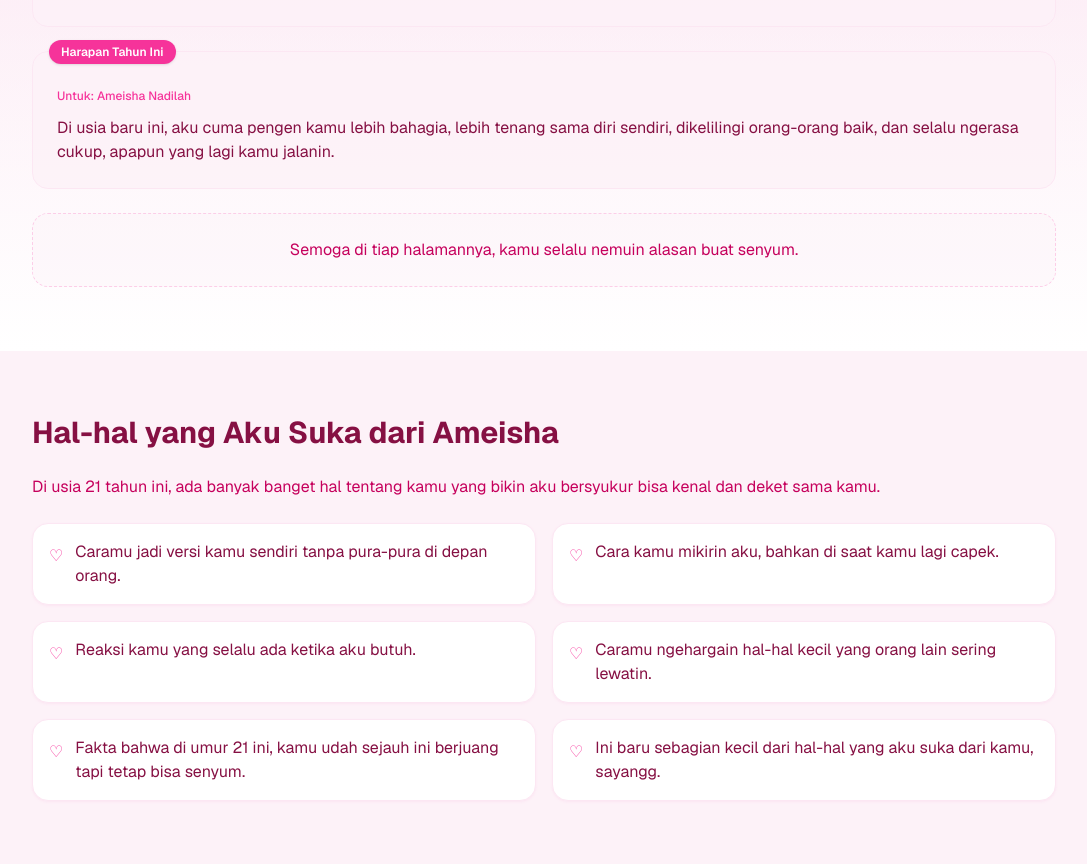
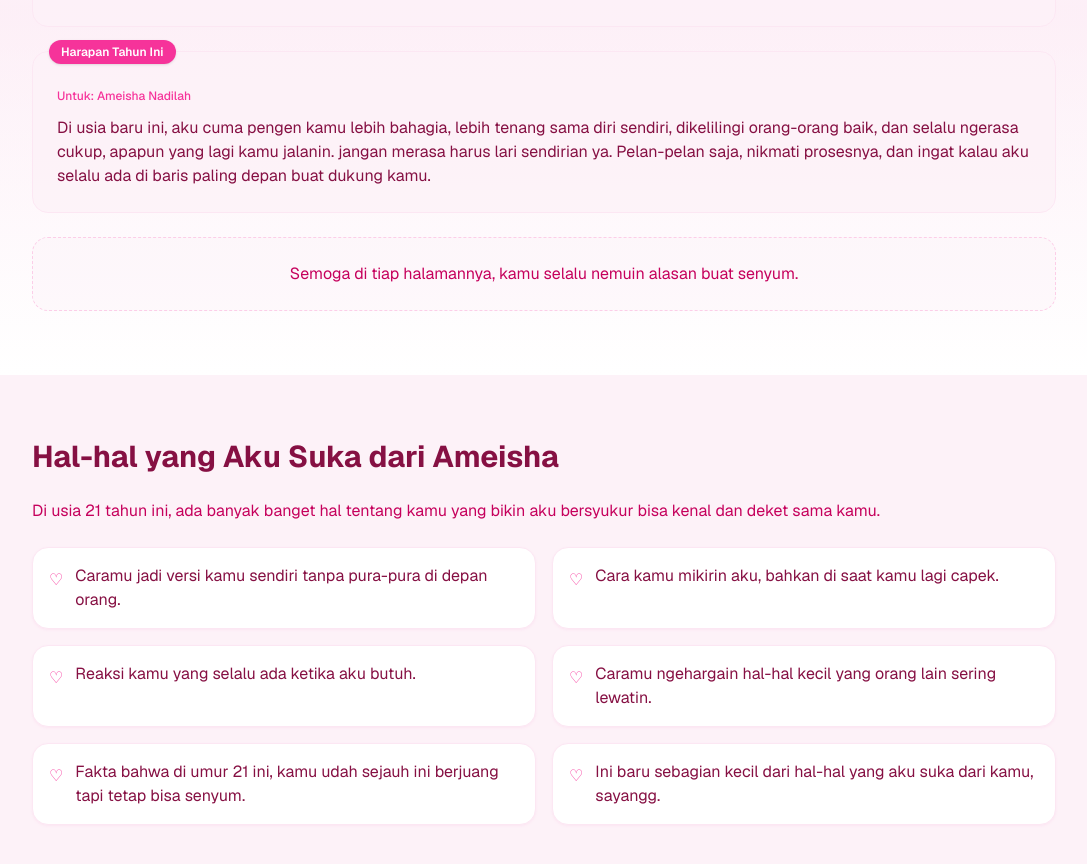
Before and after one commit to andiubai444-bot/harispesialkamu, a Next.js app: page / in a window 1280 px wide. Shown: the part 848-1712 px from the top of the page, without its empty margins (96-1183 px from the left). Built offline with nearby package versions, Linux system fonts and the light colour scheme.

Commit message:
Update SectionKedua.tsx

```diff
--- a/components/SectionKedua/SectionKedua.tsx
+++ b/components/SectionKedua/SectionKedua.tsx
@@ -42,7 +42,8 @@ export default function SectionKedua() {
             <p className="mt-3 text-sm sm:text-base text-pink-900">
               Di usia baru ini, aku cuma pengen kamu lebih bahagia, lebih tenang
               sama diri sendiri, dikelilingi orang-orang baik, dan selalu
-              ngerasa cukup, apapun yang lagi kamu jalanin.
+              ngerasa cukup, apapun yang lagi kamu jalanin. jangan merasa harus lari sendirian ya.
+              Pelan-pelan saja, nikmati prosesnya, dan ingat kalau aku selalu ada di baris paling depan buat dukung kamu.
             </p>
           </div>
 
```
